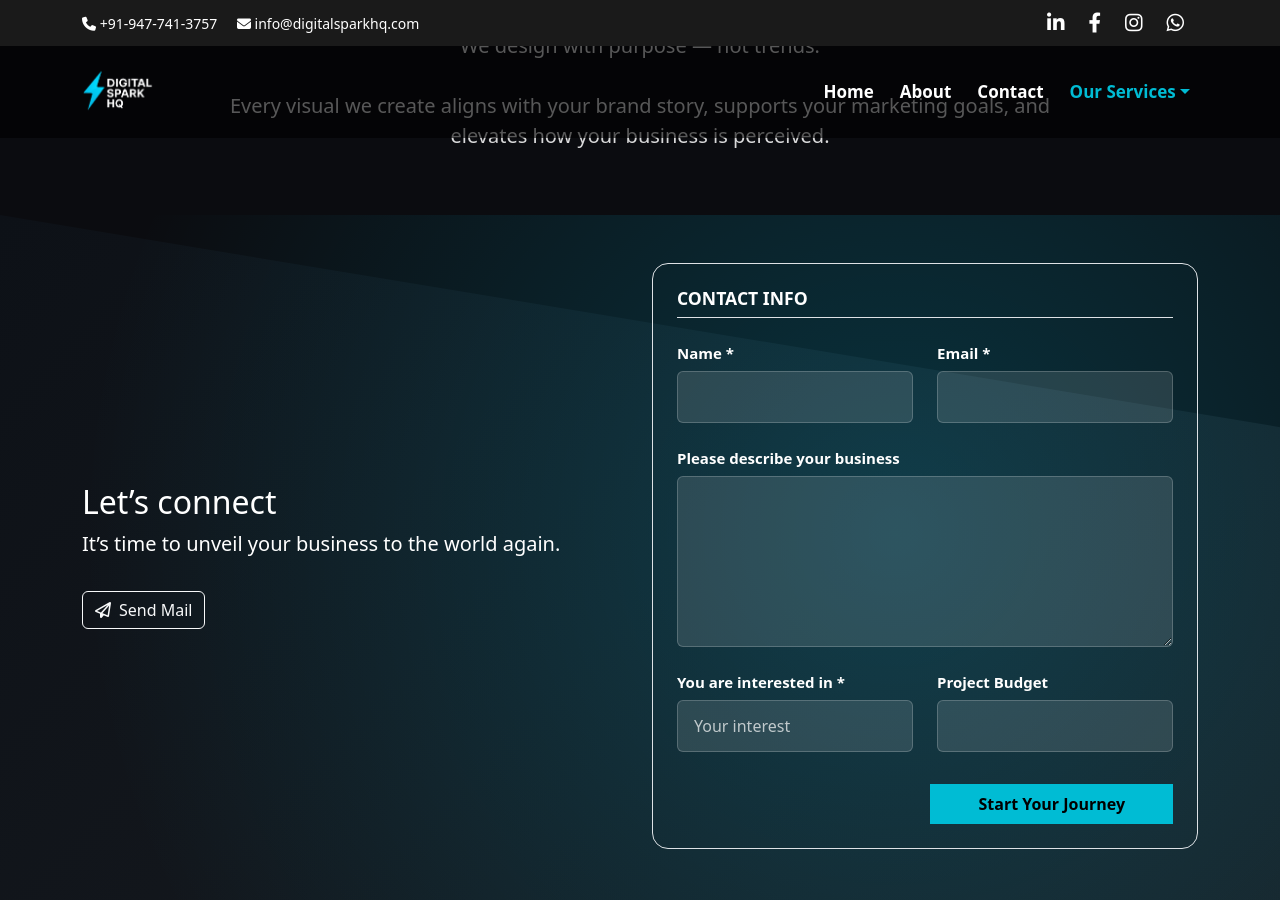
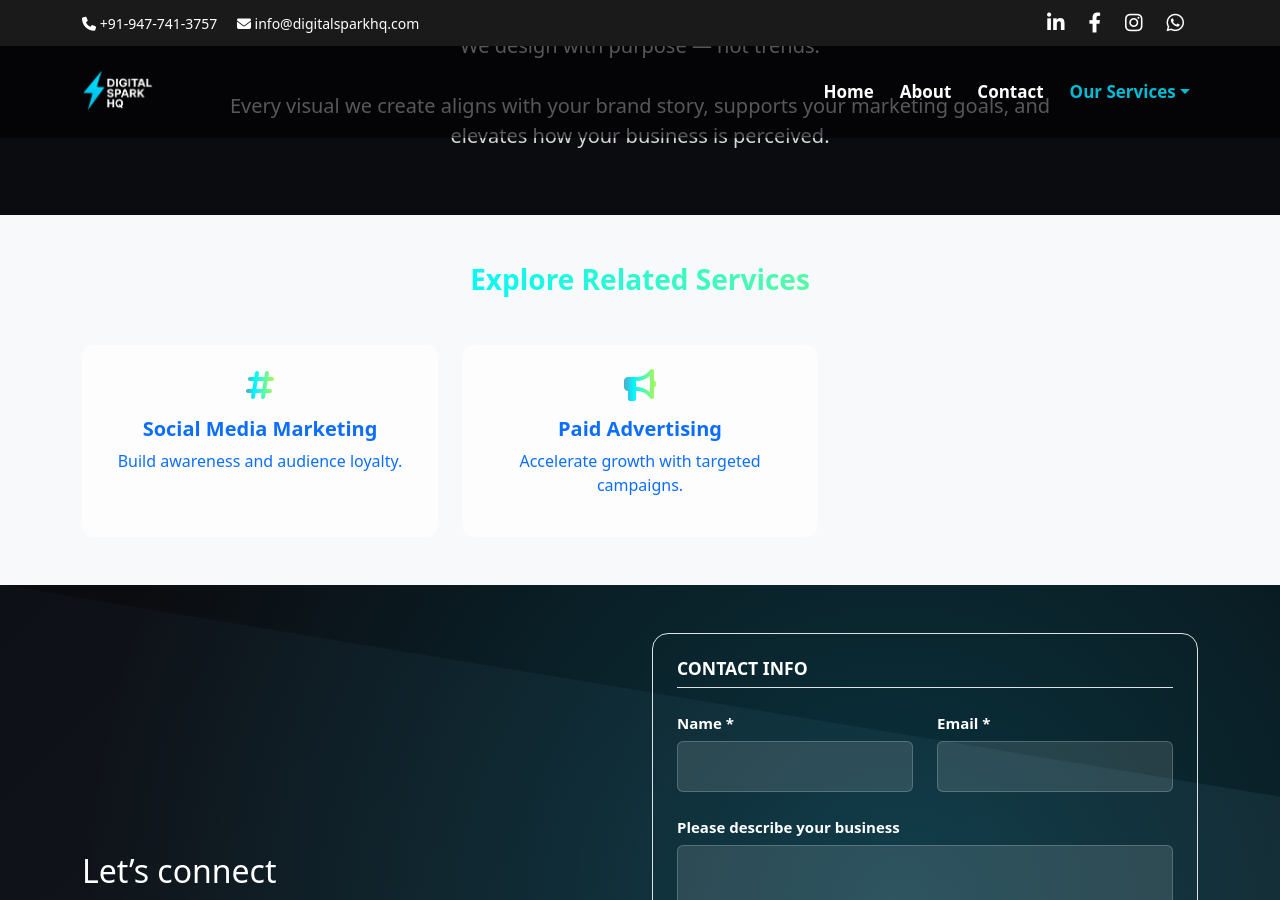
Before and after one commit to Iambiswajit-C/digitalsparkhq, a Jekyll site: the page built from services/graphic-design/index.md, in a window 1280 px wide and 900 px high, scrolled down 2985 px. Built offline with Jekyll 4.4.1, drawn with Linux system fonts in a browser that asks for light colours.

Commit message:
Add related services section to graphic design page

```diff
--- a/services/graphic-design/index.md
+++ b/services/graphic-design/index.md
@@ -209,3 +209,36 @@ description: "High-impact graphic design services that elevate brand identity, i
     </p>
   </div>
 </section>
+
+<!-- Related Services -->
+<section class="py-5 bg-light text-dark">
+  <div class="container fade-in">
+    <h3 class="fw-bold text-center mb-5 gradient-text">
+      Explore Related Services
+    </h3>
+
+    <div class="row g-4 text-center">
+
+      <div class="col-md-4">
+        <a href="/services/social-media/" class="text-decoration-none">
+          <div class="about-card p-4 h-100">
+            <i class="fas fa-hashtag fs-2 mb-3 gradient-text"></i>
+            <h5 class="fw-bold">Social Media Marketing</h5>
+            <p>Build awareness and audience loyalty.</p>
+          </div>
+        </a>
+      </div>
+
+      <div class="col-md-4">
+        <a href="/services/paid-ads/" class="text-decoration-none">
+          <div class="about-card p-4 h-100">
+            <i class="fas fa-bullhorn fs-2 mb-3 gradient-text"></i>
+            <h5 class="fw-bold">Paid Advertising</h5>
+            <p>Accelerate growth with targeted campaigns.</p>
+          </div>
+        </a>
+      </div>
+
+    </div>
+  </div>
+</section>
```
